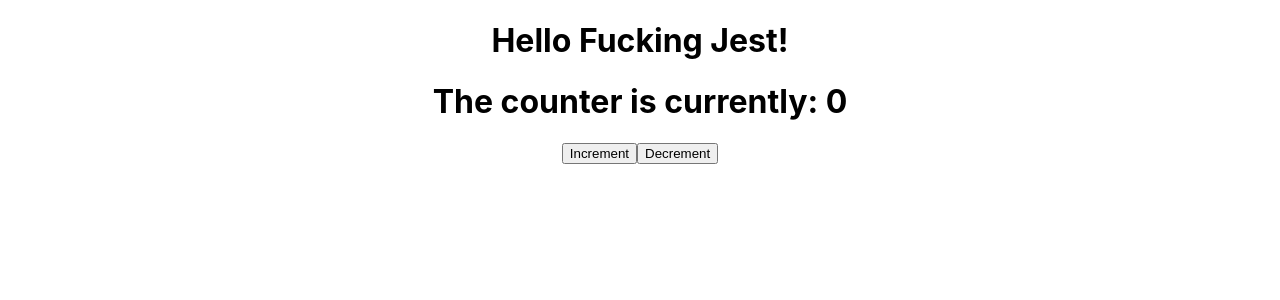
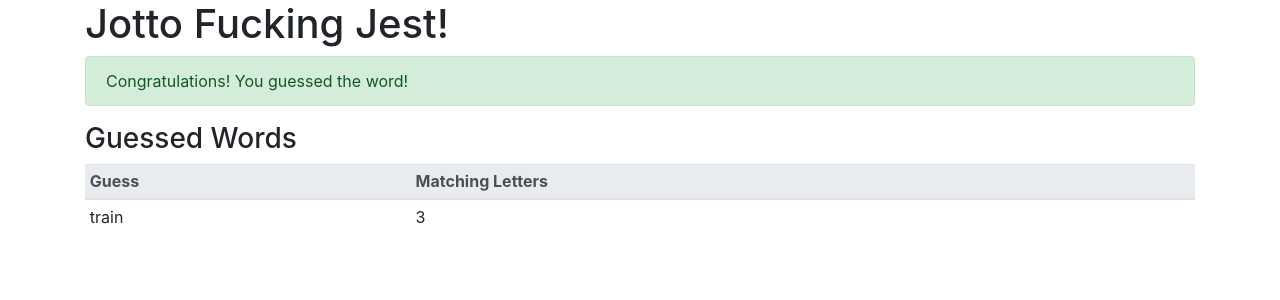
Before and after one commit to AnthonyTailer/react-tdd, a React app: page / in a window 1280 px wide. Shown: the top 300 px of the page. Built offline with nearby package versions, Linux system fonts and the light colour scheme.

Commit message:
Add Bootstrap styling

```diff
--- a/public/index.html
+++ b/public/index.html
@@ -10,6 +10,7 @@
       content="Web site created using create-react-app"
     />
     <link rel="apple-touch-icon" href="%PUBLIC_URL%/logo192.png" />
+    <link rel="stylesheet" href="https://stackpath.bootstrapcdn.com/bootstrap/4.4.1/css/bootstrap.min.css" integrity="sha384-Vkoo8x4CGsO3+Hhxv8T/Q5PaXtkKtu6ug5TOeNV6gBiFeWPGFN9MuhOf23Q9Ifjh" crossorigin="anonymous">
     <!--
       manifest.json provides metadata used when your web app is installed on a
       user's mobile device or desktop. See https://developers.google.com/web/fundamentals/web-app-manifest/
--- a/src/App.js
+++ b/src/App.js
@@ -1,53 +1,16 @@
-import React, { Component } from "react";
-import "./App.css";
+import React from 'react'
+import './App.css'
+import Congrats from './components/Congrats/Congrats'
+import GuessedWords from './components/GuessedWords/GuessedWords'
 
-class App extends Component {
-  constructor(props) {
-    super(props);
-
-    this.state = {
-      counter: 0,
-      error: null,
-    };
-  }
-
-  render() {
-    return (
-      <div className="App" data-test="component-app">
-        <h1>Hello Fucking Jest!</h1>
-        <h1 data-test="counter-display">
-          The counter is currently: {this.state.counter}
-        </h1>
-        {this.state.error && (
-          <h6 className="counterError" data-test="counter-display-error">
-            {this.state.error}
-          </h6>
-        )}
-        <button
-          data-test="increment-button"
-          onClick={() => {
-            this.setState((prev) => ({ counter: prev.counter + 1 }));
-          }}
-        >
-          Increment
-        </button>
-        <button
-          data-test="decrement-button"
-          onClick={() => {
-            this.setState((prev) => {
-              if (prev.counter > 0) return { counter: prev.counter - 1 };
-              return {
-                counter: prev.counter,
-                error: "Couldn't set counter to values bellow zero",
-              };
-            });
-          }}
-        >
-          Decrement
-        </button>
-      </div>
-    );
-  }
+const App = () => {
+  return (
+    <div className="container" data-test="component-app">
+      <h1>Jotto Fucking Jest!</h1>
+      <Congrats success={true}/>
+      <GuessedWords guessedWords={[{ guessedWord: 'train', letterMatchCount: 3 }]}/>
+    </div>
+  );
 }
 
 export default App;
--- a/src/components/Congrats/Congrats.js
+++ b/src/components/Congrats/Congrats.js
@@ -10,8 +10,8 @@
 const Congrats = (props) => {
   if (props.success) {
     return (
-      <div data-test="component-congrats">
-          <span data-test="congrats-message">
+      <div data-test="component-congrats" className="alert alert-success">
+          <span data-test="congrats-message" >
             Congratulations! You guessed the word!
           </span>
       </div>
--- a/src/components/GuessedWords/GuessedWords.js
+++ b/src/components/GuessedWords/GuessedWords.js
@@ -12,15 +12,15 @@
   } else {
     const guessedWordsRows = guessedWords.map((word, idx) => (
       <tr data-test="guessed-word" key={idx}>
-        <td>word.guessedWord</td>
-        <td>word.letterMatchCount</td>
+        <td>{word.guessedWord}</td>
+        <td>{word.letterMatchCount}</td>
       </tr>
     ))
     contents = (
       <div data-test="guessed-words">
         <h3>Guessed Words</h3>
-        <table>
-          <thead>
+        <table className="table table-sm">
+          <thead className="thead-light">
             <tr><th>Guess</th><th>Matching Letters</th></tr>
           </thead>
           <tbody>
```
Also changed, not shown: 1 other file (tests, documents, lock files or other folders).
